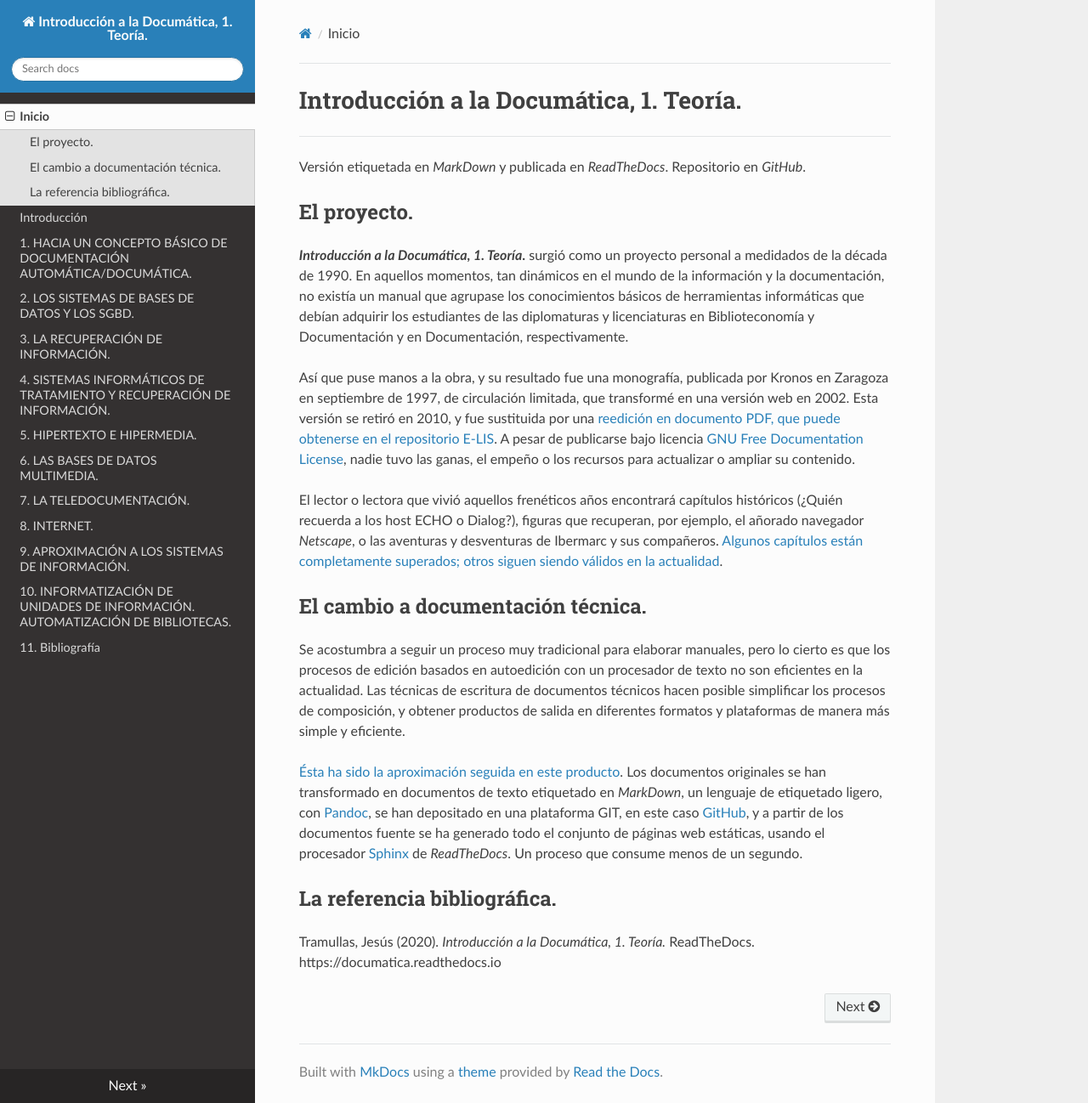
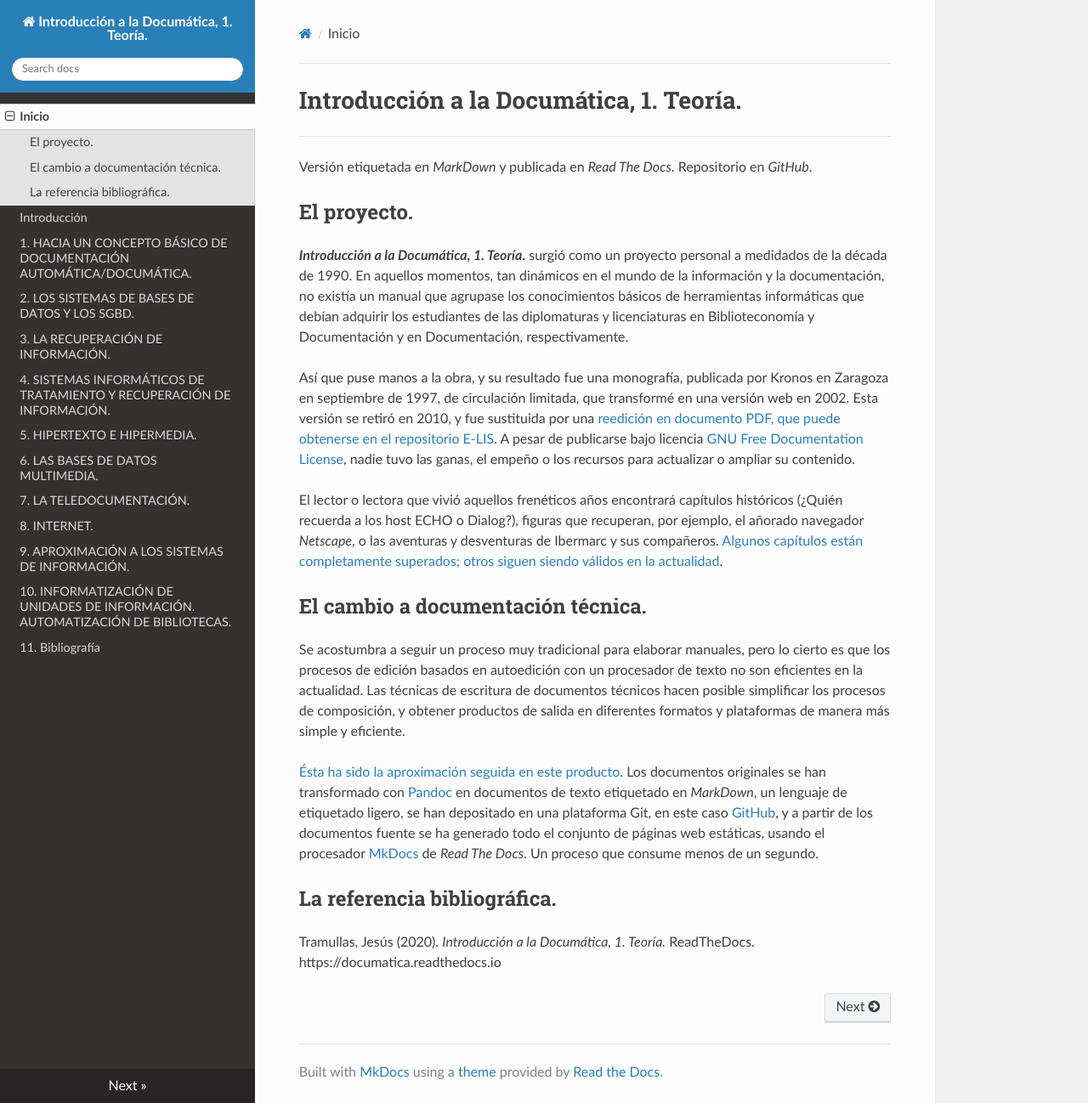
Before and after one commit to tramullas/Documatica, an MkDocs documentation site: the page built from docs/index.md, in a window 1280 px wide and 1298 px high. Shown: the whole window at 85% size. Built offline with MkDocs 1.6.1, drawn with Linux system fonts in a browser that asks for light colours; nearby versions of some CDN libraries.

Commit message:
Actualización6A

```diff
--- a/docs/index.md
+++ b/docs/index.md
@@ -2,7 +2,7 @@
 
 ------
 
-Versión etiquetada en *MarkDown* y publicada en *ReadTheDocs*. Repositorio en *GitHub*.
+Versión etiquetada en *MarkDown* y publicada en *Read The Docs*. Repositorio en *GitHub*.
 
 ## El proyecto.
 
@@ -16,7 +16,7 @@ El lector o lectora que vivió aquellos frenéticos años encontrará capítulos
 
 Se acostumbra a seguir un proceso muy tradicional para elaborar manuales, pero lo cierto es que los procesos de edición basados en autoedición con un procesador de texto no son eficientes en la actualidad. Las técnicas de escritura de documentos técnicos hacen posible simplificar los procesos de composición, y obtener productos de salida en diferentes formatos y plataformas de manera más simple y eficiente.
 
-[Ésta ha sido la aproximación seguida en este producto](https://doi.org/10.3145/thinkepi.2019.e13f03). Los documentos originales se han transformado en documentos de texto etiquetado en *MarkDown*, un lenguaje de etiquetado ligero, con [Pandoc](https://pandoc.org/), se han depositado en una plataforma GIT, en este caso [GitHub](https://github.com/tramullas/Documatica), y  a partir de los documentos fuente se ha generado todo el conjunto de páginas web estáticas, usando el procesador [Sphinx](https://www.sphinx-doc.org/en/master/) de *ReadTheDocs*. Un proceso que consume menos de un segundo.
+[Ésta ha sido la aproximación seguida en este producto](https://doi.org/10.3145/thinkepi.2019.e13f03). Los documentos originales se han transformado  con [Pandoc](https://pandoc.org/) en documentos de texto etiquetado en *MarkDown*, un lenguaje de etiquetado ligero, se han depositado en una plataforma Git, en este caso [GitHub](https://github.com/tramullas/Documatica), y  a partir de los documentos fuente se ha generado todo el conjunto de páginas web estáticas, usando el procesador [MkDocs](https://www.mkdocs.org/) de *Read The Docs*. Un proceso que consume menos de un segundo.
 
 ## La referencia bibliográfica.
 
```
Also changed, not shown: docs/intro.md (+2 -2 lines).
